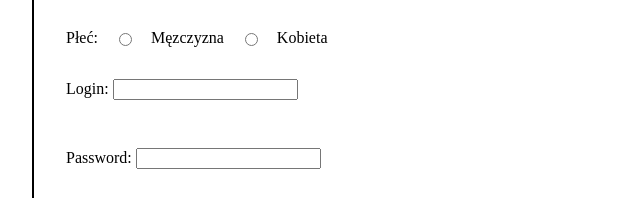
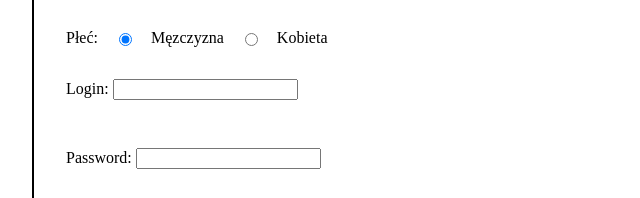
Before and after one commit to anesticnei/Zero-to-junior, a plain HTML site: page f-105-101/index.html in a window 1280 px wide. Shown: the part 301-499 px from the top of the page, 288-928 px from the left. Drawn offline with Linux system fonts and the light colour scheme.

Commit message:
sex-checked-update

```diff
--- a/f-105-101/index.html
+++ b/f-105-101/index.html
@@ -22,7 +22,7 @@
         </label>
 
         <label for="sex" class="box">Płeć:
-            <input type="radio" id="male" name="sex"  value="men">
+            <input type="radio" id="male" name="sex"  value="men" checked>
             <label for="male">Męzczyzna</label>
 
             <input type="radio" id="female" name="sex"  value="woman">
```
